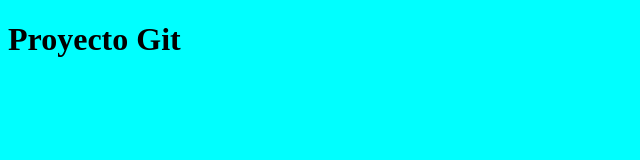
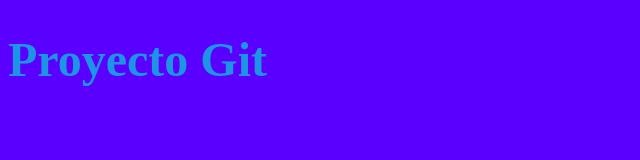
Before and after one commit to JoseManuelBMdev/GitAndGitHub, a plain HTML site: page index.html in a window 1280 px wide. Shown: the whole page, without its empty margins (0-640 px from the left). Drawn offline with Linux system fonts and the light colour scheme.

Commit message:
fuente. estilos y background

```diff
--- a/CSS/style.css
+++ b/CSS/style.css
@@ -1,3 +1,7 @@
 body{
-    background-color: aqua;
+    background-color: rgb(89, 0, 255);
+    font-size: 24px;
+    font-weight: bold;
+    font-family: 'blizart';
+    color: rgb(29, 149, 230);
 }
```
